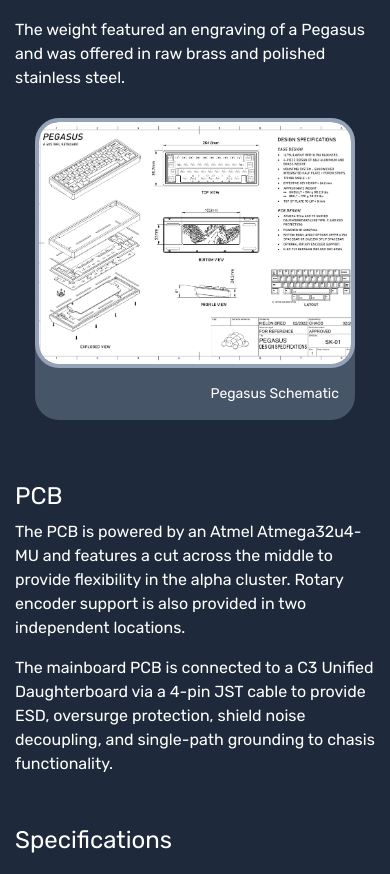
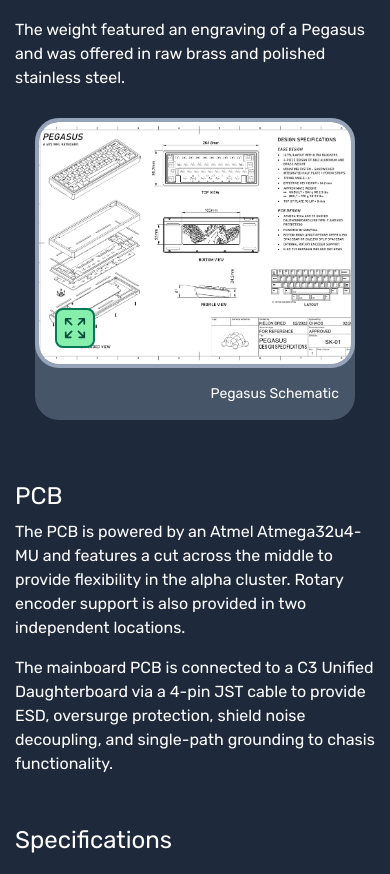
Before and after one commit to melonbred/personal-website, a Next.js app: page /keyboards/pegasus in a window 390 px wide. Shown: the part 1002-1876 px from the top of the page. Built offline with nearby package versions, Linux system fonts and the light colour scheme.

Commit message:
Added Expand button on ImageCard.

```diff
--- a/src/app/(content)/keyboards/griffin/page.tsx
+++ b/src/app/(content)/keyboards/griffin/page.tsx
@@ -73,7 +73,7 @@
       <div className="flex flex-col items-center pb-5">
         <h1 className="pt-4 text-3xl">Griffin</h1>
         <div className="p-4 md:p-10">
-          <h2 className="pt-5 text-2xl">Overview</h2>
+          <h2 className="text-2xl">Overview</h2>
           <p className="pt-5">
             Griffin is the second in the Mythics series. The idea was to provide
             a highly customizable keyboard with a simple and unique
--- a/src/components/ImageCard.tsx
+++ b/src/components/ImageCard.tsx
@@ -1,7 +1,10 @@
 import Image from "next/image";
 import { useState, useEffect, useCallback } from "react";
 
-import { ArrowsPointingInIcon } from "@heroicons/react/24/solid";
+import {
+  ArrowsPointingInIcon,
+  ArrowsPointingOutIcon,
+} from "@heroicons/react/24/solid";
 
 type ImageCardProps = {
   text: string;
@@ -26,23 +29,26 @@
 
   return (
     <div className="m-5 w-80 rounded-3xl bg-slate-600 sm:w-96 md:w-2/3">
-      <button
-        className="relative flex h-[250px] w-full flex-col overflow-hidden rounded-3xl border-4 border-slate-400 object-cover hover:border-emerald-500 md:h-[450px] lg:h-[500px]"
-        onClick={(e) => setIsExpanded(!isExpanded)}
-      >
+      <div className="relative flex h-[250px] w-full flex-col overflow-hidden rounded-3xl border-4 border-slate-400 object-cover md:h-[450px] lg:h-[500px]">
         <Image alt={text} src={img} fill={true} className="object-cover" />
-      </button>
+        <button
+          className="absolute bottom-4 left-4 h-10 w-10 rounded-lg border-2 border-emerald-700 bg-green-300 text-emerald-900 hover:bg-green-400 lg:h-12 lg:w-12 lg:border-4"
+          onClick={(e) => setIsExpanded(!isExpanded)}
+        >
+          <ArrowsPointingOutIcon className="scale-75 " />
+        </button>
+      </div>
       <div className="p-2">
         <p className="p-2 text-right text-sm">{text}</p>
       </div>
-      <div className={`${isExpanded ? "" : "hidden"}`}>
+      <div className={`${isExpanded ? "block" : "hidden"}`}>
         <div className="fixed left-0 top-0 z-10 flex h-screen w-screen items-center justify-center backdrop-blur-md">
           <div className="flex h-full w-full items-center justify-center">
             <div className="relative aspect-[3/2] w-full overflow-hidden rounded-3xl border-4 border-slate-400 md:w-[90%] lg:w-[70%]">
               <Image alt={text} src={img} fill={true} className="object-fit" />
             </div>
             <button
-              className="z-12 absolute right-5 top-5 h-12 w-12 rounded-xl border-4 border-emerald-700 bg-green-300 transition duration-150 hover:bg-green-400"
+              className="z-12 absolute right-5 top-5 h-10 w-10 rounded-lg border-2 border-emerald-700 bg-green-300 text-emerald-900 hover:bg-green-400 lg:h-12 lg:w-12 lg:border-4"
               onClick={(e) => setIsExpanded(!isExpanded)}
             >
               <ArrowsPointingInIcon className="scale-75 text-emerald-900" />
```
